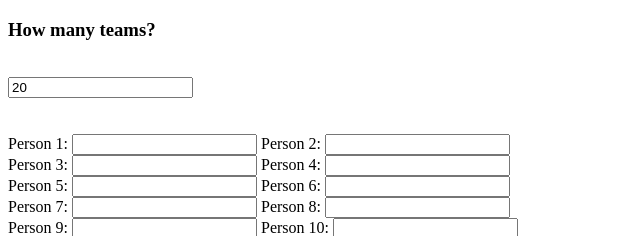
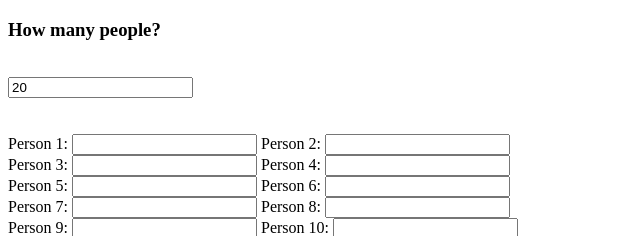
Before and after one commit to butterdoesfly/teamRandomizer, a plain HTML site: page index.html in a window 1280 px wide. Shown: the top 236 px of the page, 0-640 px from the left. Drawn offline with Linux system fonts and the light colour scheme.

Commit message:
Update index.html

```diff
--- a/index.html
+++ b/index.html
@@ -4,7 +4,7 @@
 
     </head>
     <body>
-        <h3>How many teams?</h3>
+        <h3>How many people?</h3>
         <br>
         <input type="number" value=20 id="numOfTeams" onChange="addTeamInputs()">
         <br><br><br>
```
